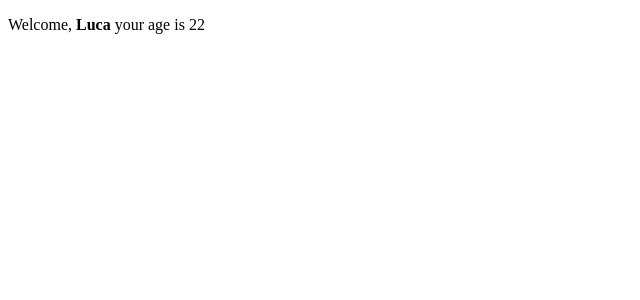
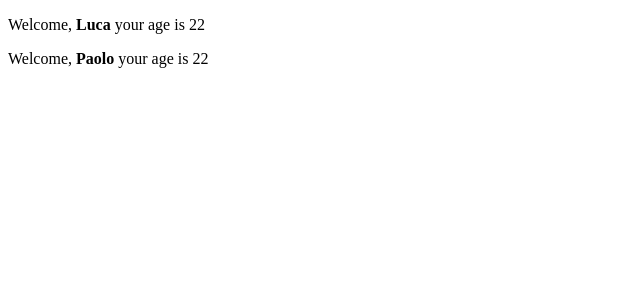
Before and after one commit to paolobaiada/React, a React (Create React App) app: page / in a window 1280 px wide. Shown: the top 300 px of the page, without its empty margins (0-640 px from the left). Built offline with nearby package versions, Linux system fonts and the light colour scheme.

Commit message:
extract message

```diff
--- a/src/App.js
+++ b/src/App.js
@@ -1,9 +1,17 @@
 import Welcome from "./Components/Welcome";
+import Age from "./Components/Age";
 import React from "react";
 class App extends React.Component{
 
   render(){
-    return   <Welcome age = {22} name = {'Luca'} />
+    return  (
+<>
+<Welcome age = {22} name = {'Luca'} />
+<Age/>
+</>
+    )
+
+
 
 
 
--- /dev/null
+++ b/src/Components/Age.jsx
@@ -0,0 +1,8 @@
+import React from "react";
+import Welcome from "./Welcome";
+class Age extends React.Component{
+render(){
+    return <p><Welcome age ={22}/></p>
+}
+}
+export default Age;
```
